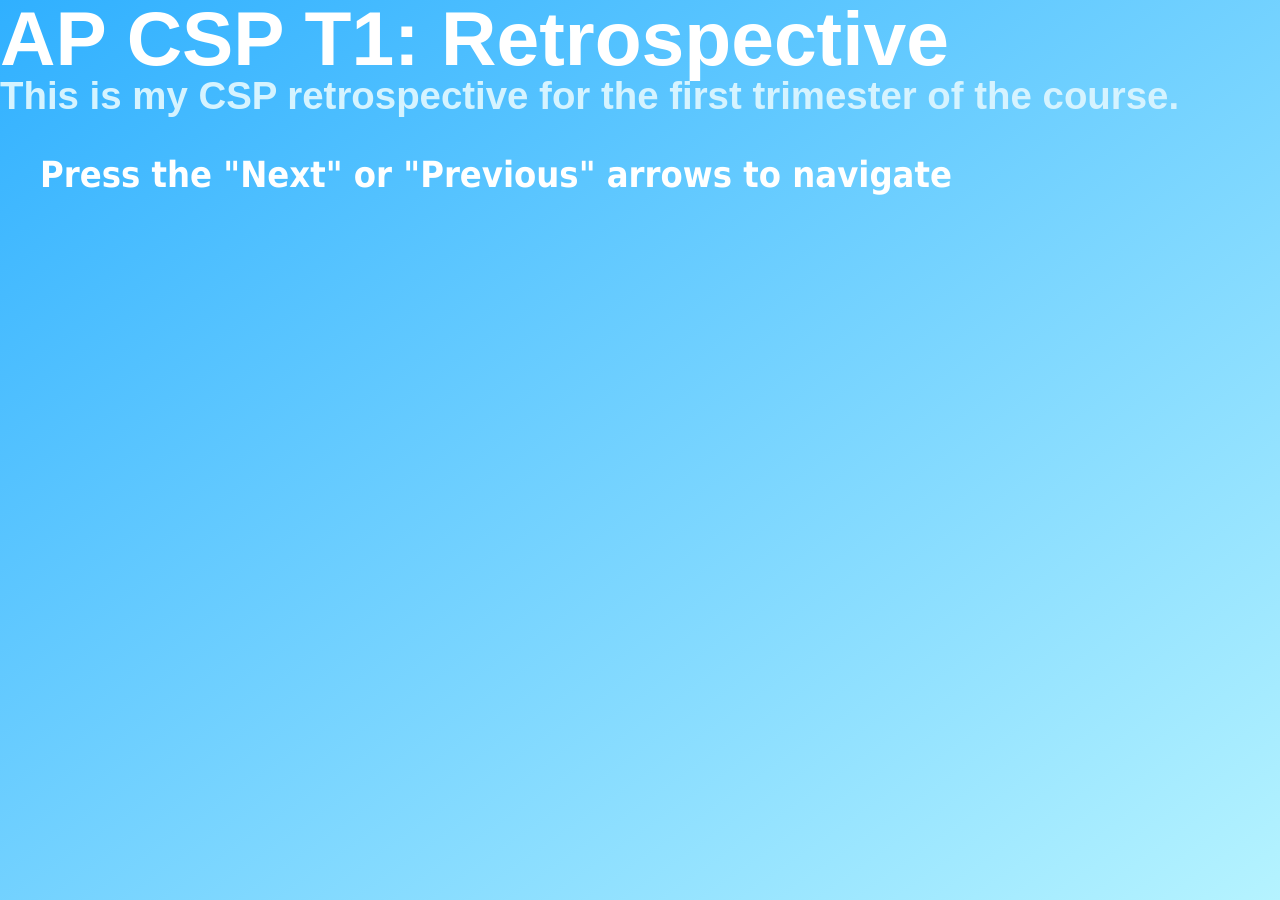
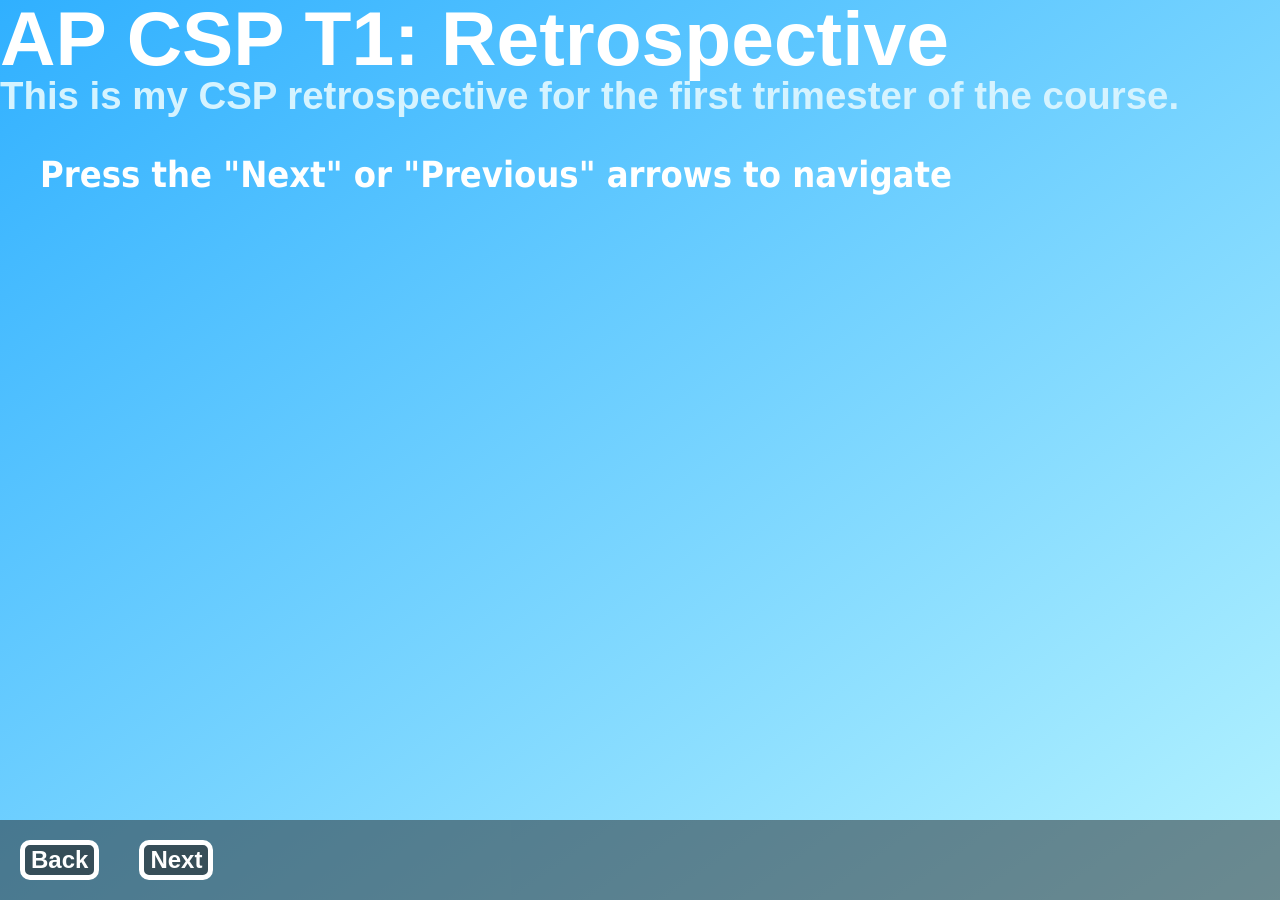
Before and after one commit to THEGAMER221148/CSP, a Jekyll site: the page built from navigation/retrospective-1.html, in a window 1280 px wide. Built offline with Jekyll 4.4.1, drawn with Linux system fonts in a browser that asks for light colours.

Commit message:
updated retrospective

```diff
--- a/navigation/retrospective-1.html
+++ b/navigation/retrospective-1.html
@@ -9,8 +9,19 @@
             background: linear-gradient(to bottom right, rgb(48,176,255), rgb(181,243,255)) no-repeat fixed;
             background-size: cover;           /* instead of 100% 100% */
             background-position: center;
-            overflow-y: hidden;               /* kills the tiny scrollbar */
         }
+        #screenFade {
+            position: fixed;
+            background: linear-gradient(to bottom right, rgb(48,176,255), rgb(181,243,255)) no-repeat fixed;
+            background-size: cover;           /* instead of 100% 100% */
+            background-position: center;
+            overflow-y: hidden;
+            z-index: 100;
+            width: 100%;
+            height: 100%;
+            visibility: hidden;
+        }
+
         h1 {
             font-size: 6vw;
             line-height: 6vw;
@@ -37,6 +48,38 @@
             font-weight: 800;
             margin: 40px;
         }
+        footer {
+            display: flex;
+            gap: 40px;
+            padding: 20px;
+            background: rgba(34, 34, 34, 0.5);
+            color: white;
+            position: fixed;
+            bottom: 0%;
+            width: 100%;
+        }
+
+        .footerButton {
+            background-color: rgba(34, 34, 34, 0.5);
+            border-style: solid;
+            border-radius: 10px;
+            border-width: 5px;
+            font-size: 24px;
+            border-color: rgb(255, 255, 255);
+            color: white;
+            font-weight: 900;
+            transition: all 0.5s ease;
+        }
+
+        .footerButton:hover {
+            border-color: black;
+            background-color: rgb(255, 255, 255);
+            color: rgb(0, 0, 0);
+        }
+
+        .section {
+            position: absolute;
+        }
 
     </style>
     <head>
@@ -45,8 +88,65 @@
         <title>Retrospective</title>
     </head>
     <body>
-        <h1>AP CSP T1: Retrospective</h1>
-        <h2>This is my CSP retrospective for the first trimester of the course.</h2>
-        <p>Press the "Next" or "Previous" arrows to navigate</p>
-    </body>
+        <div id="screenFade"></div>
+        <div class="section" id="0">
+            <h1>AP CSP T1: Retrospective</h1>
+            <h2>This is my CSP retrospective for the first trimester of the course.</h2>
+            <p>Press the "Next" or "Previous" arrows to navigate</p>
+        </div>
+
+        <div class="section" id="1" style="visibility: hidden;">
+            <h1>How I've Changed</h1>
+            <h2>Comparing myself now to the beginning of the year</h2>
+            <p>Almost three months ago, I came into this class for the first time. I had taken CSSE last year, and had some computer science experience, but I had no experience the AP CSP course. <br>
+            Before starting this course, I wasn't great at leading. I <i>could</i> be the leader of a group project, but would sometimes get lost or just "go with the flow." However, this class has taught me something valuable - how to take control and work as a team. Now, after going through nearly the entire first trimester, I have developed critical teamworking skills that will undoubtably benifit me in the future. I've also improved my awareness and communication skills, getting better at being "on top of things."</p>
+        </div>
+
+        <div class="section" id="2" style="visibility: hidden;">
+            <h1>Sprints & Key Ideas</h1>
+            <h2>Remembering Things from Three Sprints</h2>
+            <p>Almost three months ago, I came into this class for the first time. I had taken CSSE last year, and had some computer science experience, but I had no experience the AP CSP course. <br>
+            Before starting this course, I wasn't great at leading. I <i>could</i> be the leader of a group project, but would sometimes get lost or just "go with the flow." However, this class has taught me something valuable - how to take control and work as a team. Now, after going through nearly the entire first trimester, I have developed critical teamworking skills that will undoubtably benifit me in the future. I've also improved my awareness and communication skills, getting better at being "on top of things."</p>
+        </div>
+
+        <footer>
+            <button class="footerButton" onclick="move(false);">Back</button><button class="footerButton" onclick="move(true);">Next</button>
+        </footer>
+   </body>
+    <script>
+        let currentPage = 0;
+        const fader = document.getElementById("screenFade");
+
+        function move(forward){
+            fader.style.opacity = 0;
+            fader.style.visibility = "visible";
+
+            function startFade(){
+                fader.style.opacity = Number(fader.style.opacity) + 0.016;
+                setTimeout(() => {
+                    if (Number(fader.style.opacity) < 1) {
+                        startFade();
+                    } else {
+                        document.getElementById(String(currentPage)).style.visibility = "hidden";
+                        currentPage += forward? 1 : -1;
+                        document.getElementById(String(currentPage)).style.visibility = "visible";
+
+                        function lowTaperFadeOut(){
+                            fader.style.opacity = Number(fader.style.opacity) - 0.016;
+                            setTimeout(() => {
+                                if (Number(fader.style.opacity) > 0) {
+                                    lowTaperFadeOut();
+                                } else {
+                                    fader.style.opacity = 0;
+                                    fader.style.visibility = "hidden";
+                                }
+                            }, 16);
+                        }
+                        lowTaperFadeOut();
+                    }
+                }, 16);
+            }
+            startFade();
+        }
+    </script>
 </html>
```
